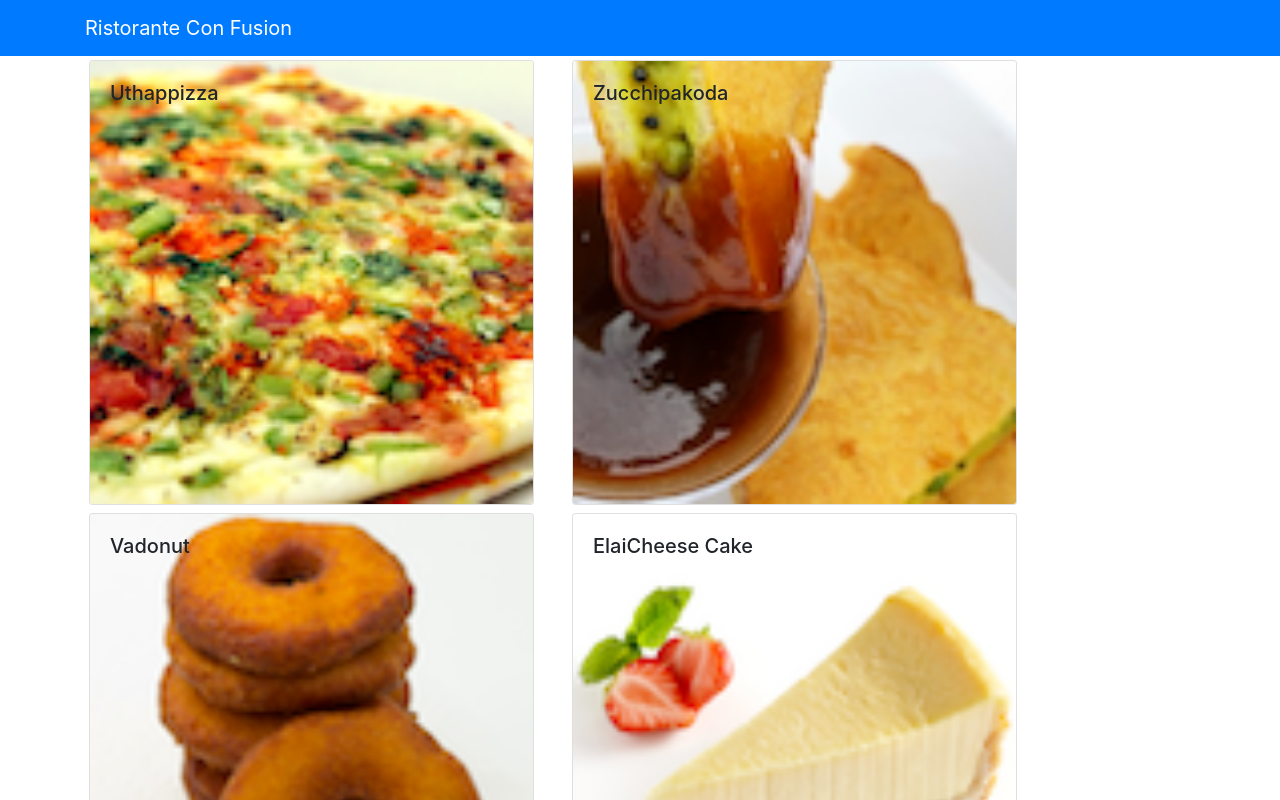
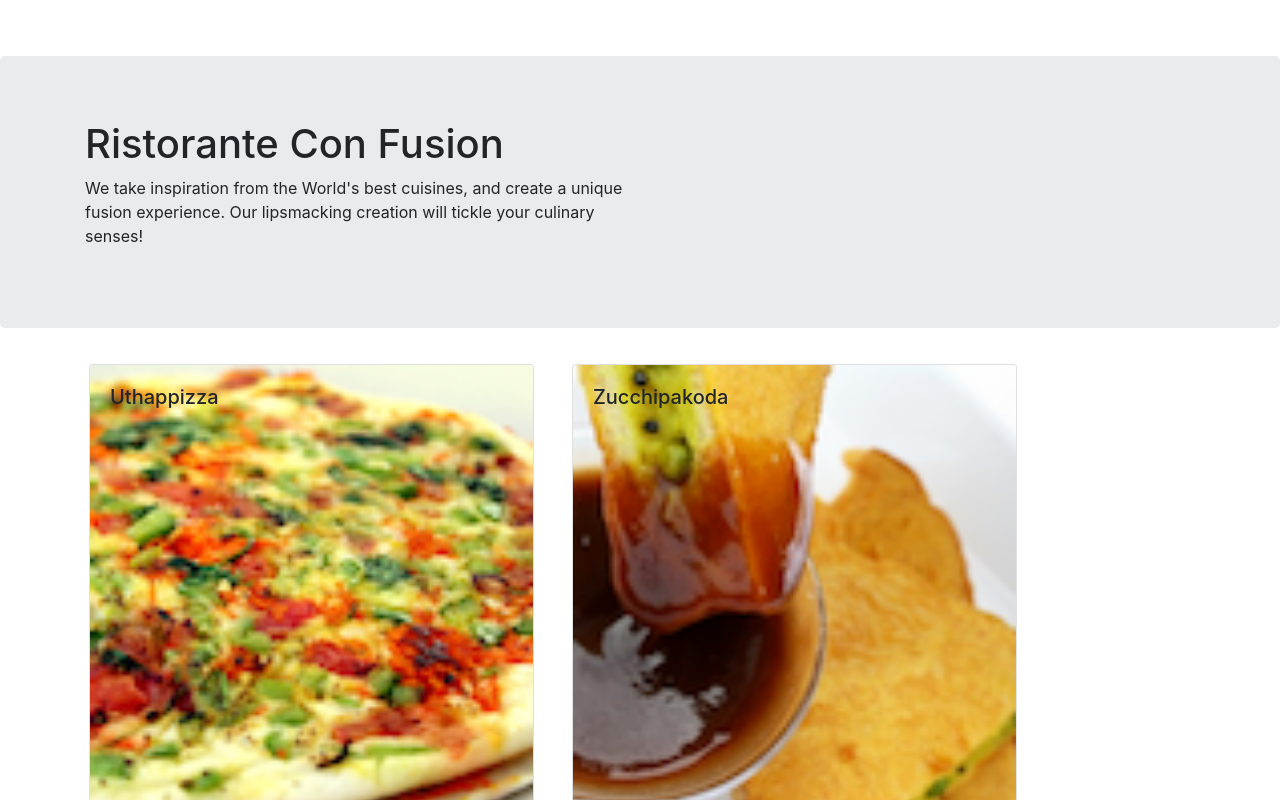
Before and after one commit to eberthfelipe/FSWD-front-end-module, a React (Create React App) app in the folder confusion/: page / in a window 1280 px wide. Shown: the top 800 px of the page. Built offline with nearby package versions, Linux system fonts and the light colour scheme.

Commit message:
Create a Header component and apply new styles

```diff
--- a/confusion/package.json
+++ b/confusion/package.json
@@ -7,6 +7,8 @@
     "@testing-library/react": "^9.3.2",
     "@testing-library/user-event": "^7.1.2",
     "bootstrap": "^4.4.1",
+    "bootstrap-social": "5.1.1",
+    "font-awesome": "4.7.0",
     "react": "^16.12.0",
     "react-dom": "^16.12.0",
     "react-popper": "0.9.2",
--- /dev/null
+++ b/confusion/src/components/HeaderComponent.js
@@ -0,0 +1,33 @@
+import React, { Component } from 'react';
+import {Navbar, NavbarBrand, Jumbotron} from 'reactstrap';
+
+
+class Header extends Component{
+
+    render(){
+        return(
+            /* React.Fragment */
+            <>
+                <Navbar dark>
+                    <div className="container">
+                        <NavbarBrand href="/">
+                            Ristorante Con Fusion
+                        </NavbarBrand>
+                    </div>
+                </Navbar>
+                <Jumbotron>
+                    <div className="container">
+                        <div className="row row-header">
+                            <div className="col-12 col-sm-6">
+                                <h1>Ristorante Con Fusion</h1>
+                                <p>We take inspiration from the World's best cuisines, and create a unique fusion experience. Our lipsmacking creation will tickle your culinary senses!</p>
+                            </div>
+                        </div>
+                    </div>
+                </Jumbotron>
+            </>
+        );
+    }
+}
+
+export default Header;
--- a/confusion/src/components/MainComponent.js
+++ b/confusion/src/components/MainComponent.js
@@ -1,7 +1,7 @@
 import React, { Component } from 'react';
-import {Navbar, NavbarBrand} from 'reactstrap';
 import Menu from './MenuComponent';
 import DishDetail from './DishDetailComponent'
+import Header from './HeaderComponent';
 import { DISHES } from '../shared/dishes';
 
 class Main extends Component {
@@ -19,13 +19,7 @@
   render() {
     return (
       <div>
-        <Navbar dark color="primary">
-          <div className="container">
-            <NavbarBrand href="/">
-              Ristorante Con Fusion
-            </NavbarBrand>
-          </div>
-        </Navbar>
+        <Header />
         <Menu dishes={this.state.dishes}
             onClick={(dishId) => this.onDishSelect(dishId) }/>
         <DishDetail
--- a/confusion/src/index.js
+++ b/confusion/src/index.js
@@ -1,6 +1,8 @@
 import React from 'react';
 import ReactDOM from 'react-dom';
 import 'bootstrap/dist/css/bootstrap.min.css';
+import 'font-awesome/css/font-awesome.min.css';
+import 'bootstrap-social/bootstrap-social.css';
 import './index.css';
 import App from './App';
 import * as serviceWorker from './serviceWorker';
```
Also changed, not shown: 1 other file (tests, documents, lock files or other folders).
